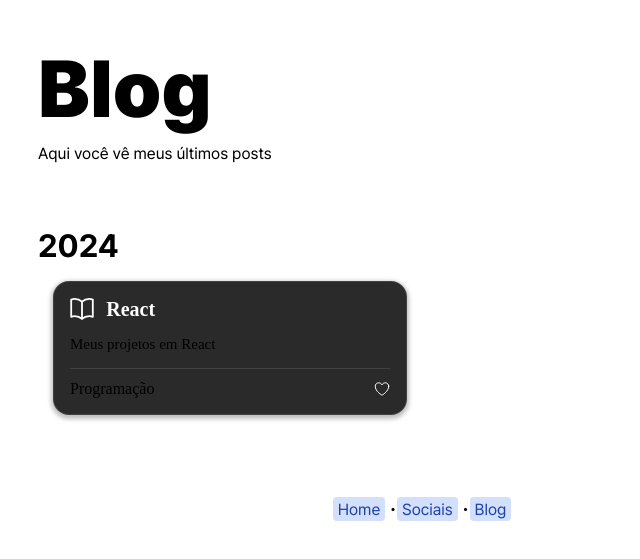
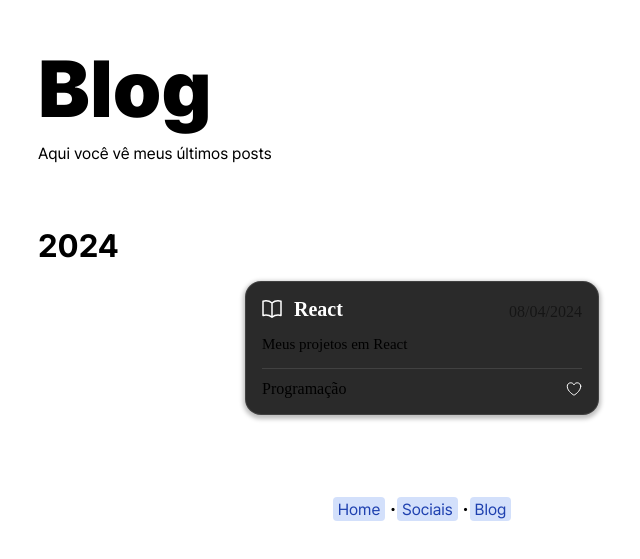
Before and after one commit to castelanlan/site, a React (Create React App) app: page /blog in a window 1280 px wide. Shown: the part 119-678 px from the top of the page, without its empty margins (218-858 px from the left). Built offline with nearby package versions, Linux system fonts and the light colour scheme; a web font is replaced by a local one.

Commit message:
dat dos cards e post de react

```diff
--- a/src/App.js
+++ b/src/App.js
@@ -13,7 +13,7 @@ function Hero() {
         <Content />
         <Cards />
     </div>
-  )
+  );
 }
 
 function Main() {
@@ -26,7 +26,7 @@ function Main() {
         <Route path="/sociais" element={<Sociais />} exact />
       </Routes>
     </div>
-  )
+  );
 }
 
 function App() {
--- a/src/components/Cards.js
+++ b/src/components/Cards.js
@@ -18,8 +18,11 @@ function Card(props) {
 
     <div className="card" onClick={handleClick}>
       <div className="card-title">
-        <img src={livro} alt="Ícone de coração" />
-        <h6>{props.title}</h6>
+        <div className="card-title-title">
+          <img src={livro} alt="Ícone de coração" />
+          <h6>{props.title}</h6>
+        </div>
+        <p>{props.date}</p>
       </div>
       <div className="card-text">
         <p>{props.desc}</p>
@@ -38,73 +41,7 @@ function Card(props) {
 function Cards() {
   return (
     <div className="card-wrapper">
-      <Card title="React" desc="Meus projetos em React" assunto="Programação" link="/blog/react"/>
-      {/* <Card title="Título 2" desc="Descrição 2" assunto="Programação" link="/blog/titulo-2"/> */}
-      {/* <Card title="Título 3" desc="Descrição 3" assunto="Programação" link="/blog/titulo-3"/> */}
-      {/* <div className="card">
-          <div className="card-title">
-            <img src={livro} alt="" />
-            <h6>Título do card</h6>
-          </div>
-          <div className="card-text">
-            <p>Lorem ipsum dolor sit amet, ipsum dolor sit ameti psum dolor sit ametip sum dolor sit ameti psum dolor sit ame tipsum dolor sit amet</p>
-          </div>
-          <div className="card-footer">
-            <div className="card-theme">
-              <img src="" alt="" />
-              <p>Assunto do card</p>
-            </div>
-            <img src={coracao} alt="" />
-          </div>
-        </div>
-        <div className="card">
-          <div className="card-title">
-            <img src={livro} alt="" />
-            <h6>Teste do commit</h6>
-          </div>
-          <div className="card-text">
-            <p>Lorem ipsum dolor sit amet, ipsum dolor sit ameti psum dolor sit ametip sum dolor sit ameti psum dolor sit ame tipsum dolor sit amet</p>
-          </div>
-          <div className="card-footer">
-            <div className="card-theme">
-              <img src="" alt="" />
-              <p>Assunto do card</p>
-            </div>
-            <img src={coracao} alt="" />
-          </div>
-        </div>
-        <div className="card">
-          <div className="card-title">
-            <img src={livro} alt="" />
-            <h6>Título do card</h6>
-          </div>
-          <div className="card-text">
-            <p>Lorem ipsum dolor sit amet, ipsum dolor sit ameti psum dolor sit ametip sum dolor sit ameti psum dolor sit ame tipsum dolor sit amet</p>
-          </div>
-          <div className="card-footer">
-            <div className="card-theme">
-              <img src="" alt="" />
-              <p>Assunto do card</p>
-            </div>
-            <img src={coracao} alt="" />
-          </div>
-        </div>
-        <div className="card">
-          <div className="card-title">
-            <img src={livro} alt="" />
-            <h6>Título do card</h6>
-          </div>
-          <div className="card-text">
-            <p>Lorem ipsum dolor sit amet, ipsum dolor sit ameti psum dolor sit ametip sum dolor sit ameti psum dolor sit ame tipsum dolor sit amet</p>
-          </div>
-          <div className="card-footer">
-            <div className="card-theme">
-              <img src="" alt="" />
-              <p>Assunto do card</p>
-            </div>
-            <img src={coracao} alt="" />
-          </div>
-        </div> */}
+      <Card title="React" desc="Meus projetos em React" assunto="Programação" date="08/04/2024" link="/blog/react" />
     </div>
   );
 }
--- a/src/components/blog/Blog.js
+++ b/src/components/blog/Blog.js
@@ -1,6 +1,6 @@
 import React from "react";
 import Header, { BlogHeading } from "../Header";
-import Card from "../Cards";
+import Cards from "../Cards";
 import { useParams } from "react-router-dom";
 import { useState } from "react";
 import Markdown from "markdown-to-jsx";
@@ -18,9 +18,7 @@ function Blog() {
         <Header title="Blog" />
         <p>Aqui você vê meus últimos posts</p>
         <h1>2024</h1>
-        <div className="left">
-          <Card title="React" desc="Alguns projetos meus em React" assunto="Programação" link="/blog/react" />
-        </div>
+        <Cards />
       </div>
     );
   } else if (title === "react") {
--- a/src/components/cards.css
+++ b/src/components/cards.css
@@ -33,15 +33,24 @@
 
 .card-title {
   display: flex;
+  justify-content: space-between;
+  flex-direction: row;
+}
+
+.card-title-title {
+  display: flex;
+  flex-direction: row;
 }
 
 .card-title h6 {
   font-size: 20px;
   font-weight: 700;
+  margin-left: .6em;
 }
 
-.card-title>h6 {
-  margin-left: .6em;
+.card-title p {
+  align-self: flex-end;
+  filter: opacity(50%);
 }
 
 .card-text p {
--- a/src/static/posts/tecnologia.md
+++ b/src/static/posts/tecnologia.md
@@ -2,10 +2,10 @@
 
 ## Desenvolvimento de projetos em React
 
-Dentre as milhões de frameworks de front-end, React é facilmente uma das minhas favoritas. Já criei alguns projetos com essa biblioteca, confira o meu <a href="https://github.com/castelanlan">github</a> para ver mais.<br />
-<h3>O que eu faço?</h3>
+Dentre as milhões de frameworks de front-end, React é facilmente uma das minhas favoritas. Já criei alguns projetos com essa biblioteca, <strong>confira o meu <a href="https://github.com/castelanlan">github</a> para ver mais.</strong><br />
+<h3>O que eu foco?</h3>
 
-Interfaces modernas e que funcionam em qualquer tela. <br />
-Páginas que rodam liso. <br />
-As melhores práticas de desenvolvimento React, pra tudo ficar top. <br />
-Uso de várias bibliotecas, mas não todas as 2.1 milhões do npm.
+Foco em interfaces modernas e com o máximo de responsividade e acessabilidade. <br />
+As melhores práticas de desenvolvimento React, pra tudo rodar o mais rápido possível, a atenção dos usuários é um item precioso e não deve ser gasta em páginas em branco carregando imagens, fontes, scripts. <br />
+Uso bibliotecas quando essencial, mas não todas as 2.1 milhões do npm. <br /> <br />
+O que eu mais gosto de fazer são <a href="https://blog.pshrmn.com/how-single-page-applications-work/">Single Page Applications</a>, acredito que o uso delas com React é muito fácil, grande artefato de UX não precisar de um reload.
```
